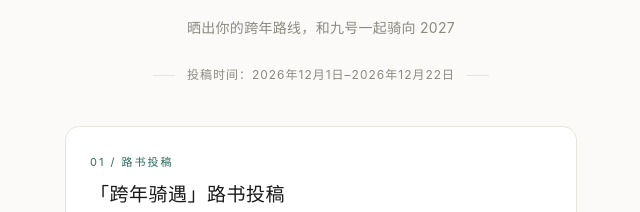
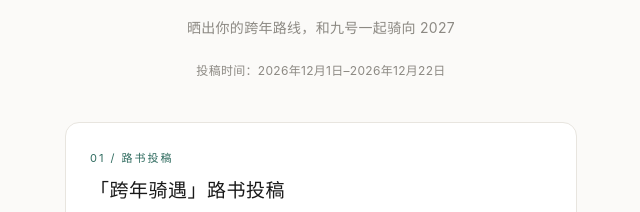
Before and after one commit to jiujiu-ride-2026/jiujiu-2026, a plain HTML site: page newyear/index.html in a window 1280 px wide. Shown: the part 540-752 px from the top of the page, 319-959 px from the left. Drawn offline with Linux system fonts and the light colour scheme.

Commit message:
date line: single centered row

```diff
--- a/newyear/index.html
+++ b/newyear/index.html
@@ -29,11 +29,7 @@
   h1{font-size:30px;font-weight:500;letter-spacing:1px;line-height:1.5}
   h1 span{display:block}
   .sub{margin-top:18px;font-size:14px;color:var(--muted);line-height:1.8;letter-spacing:.3px}
-  .date{margin-top:24px;font-size:12px;color:var(--muted);letter-spacing:1px}
-  .date::before,.date::after{
-    content:"";display:inline-block;width:22px;height:1px;
-    background:var(--line);vertical-align:middle;margin:0 12px;
-  }
+  .date{margin-top:20px;font-size:12px;color:var(--muted);letter-spacing:.3px;white-space:nowrap}
   .card{
     display:block;text-decoration:none;color:inherit;
     background:#fff;border:1px solid var(--line);border-radius:14px;
```
